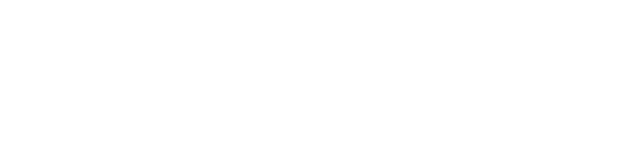
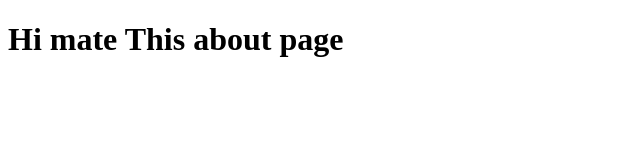
Before and after one commit to Jondes/BLOCKCHAIN, a plain HTML site: page about.html in a window 1280 px wide. Shown: the whole page, without its empty margins (0-640 px from the left). Drawn offline with Linux system fonts and the light colour scheme.

Commit message:
h1 added
h1add to about.html

```diff
--- a/about.html
+++ b/about.html
@@ -9,7 +9,7 @@
 </head>
 
 <body>
-
+    <h1>Hi mate This about page</h1>
 </body>
 
 </html>
```
